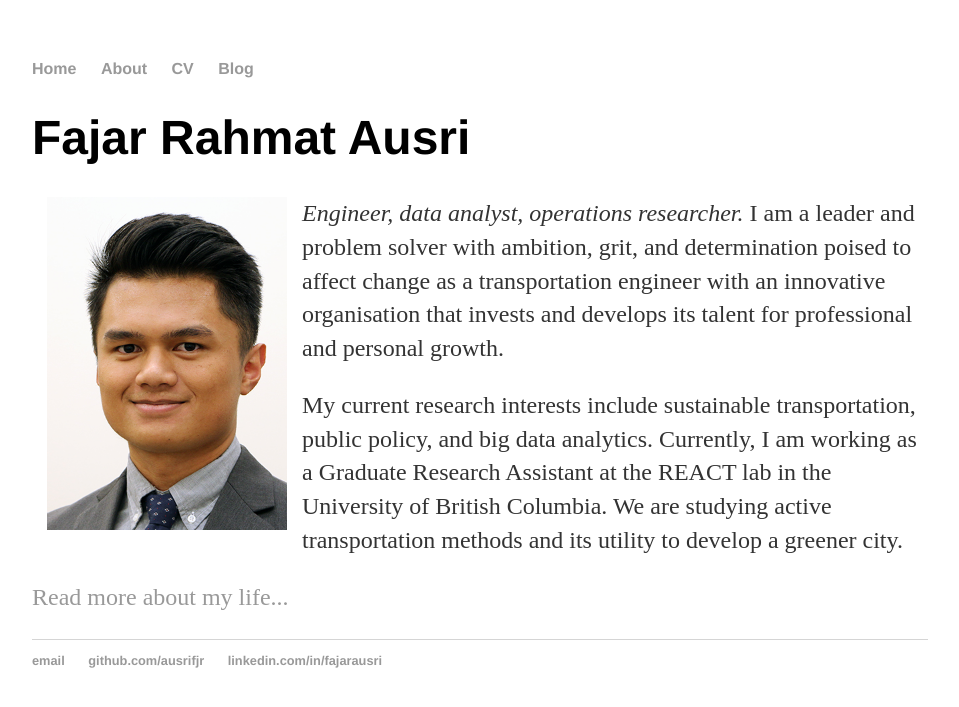
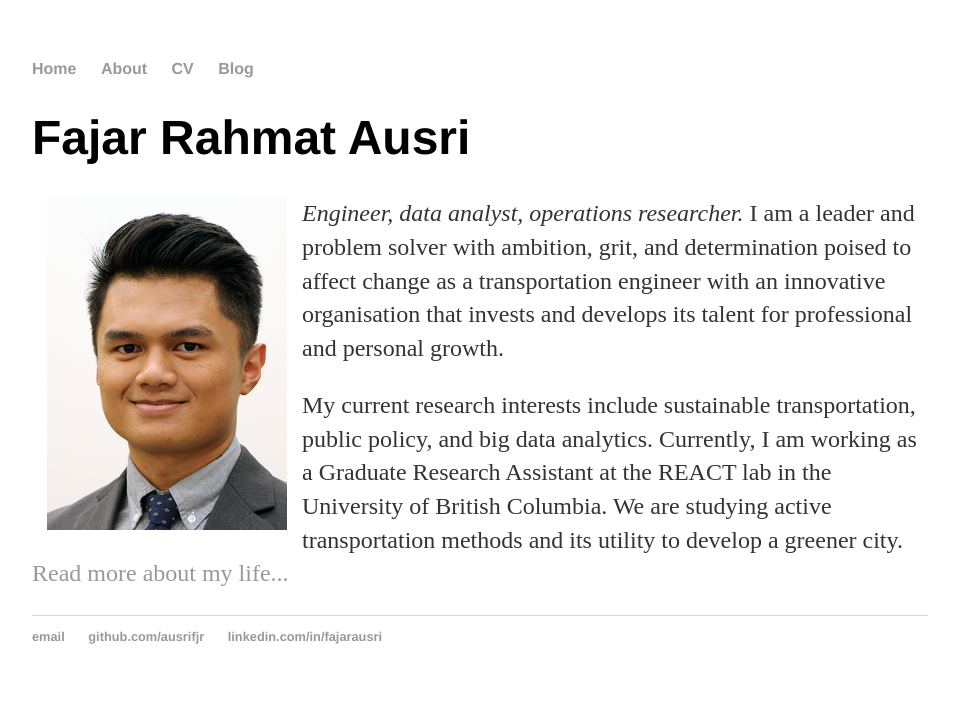
Before and after one commit to ausrifjr/ausrifjr.github.io, a Jekyll site: the page built from index.html, in a window 1280 px wide. Shown: the top 707 px of the page, without its empty margins (160-1119 px from the left). Built offline with Jekyll 4.4.1, drawn with Linux system fonts in a browser that asks for light colours.

```diff
--- a/index.html
+++ b/index.html
@@ -7,6 +7,5 @@ title: Fajar Ausri, Transportation Engineer
 	<p><img style="padding: 0 15px; float: left;" src="/assets/Photo_20170916b.jpg" alt="Fajar Ausri" width="240" height="333"></p>
 	<p style="margin-top: 20px;"> </p>
 	<p><em>Engineer, data analyst, operations researcher. </em> I am a leader and problem solver with ambition, grit, and determination poised to affect change as a transportation engineer with an innovative organisation that invests and develops its talent for professional and personal growth.</p>
-	<p>My current research interests include sustainable transportation, public policy, and big data analytics. Currently, I am working as a Graduate Research Assistant at the REACT lab in the University of British Columbia. We are studying active transportation methods and its utility to develop a greener city.</p>
-	<p><a href="/about"> Read more about my life...</a></p>
+	<p>My current research interests include sustainable transportation, public policy, and big data analytics. Currently, I am working as a Graduate Research Assistant at the REACT lab in the University of British Columbia. We are studying active transportation methods and its utility to develop a greener city.<a href="/about"> Read more about my life...</a></p>
 </div><!-- /.blurb -->
```
